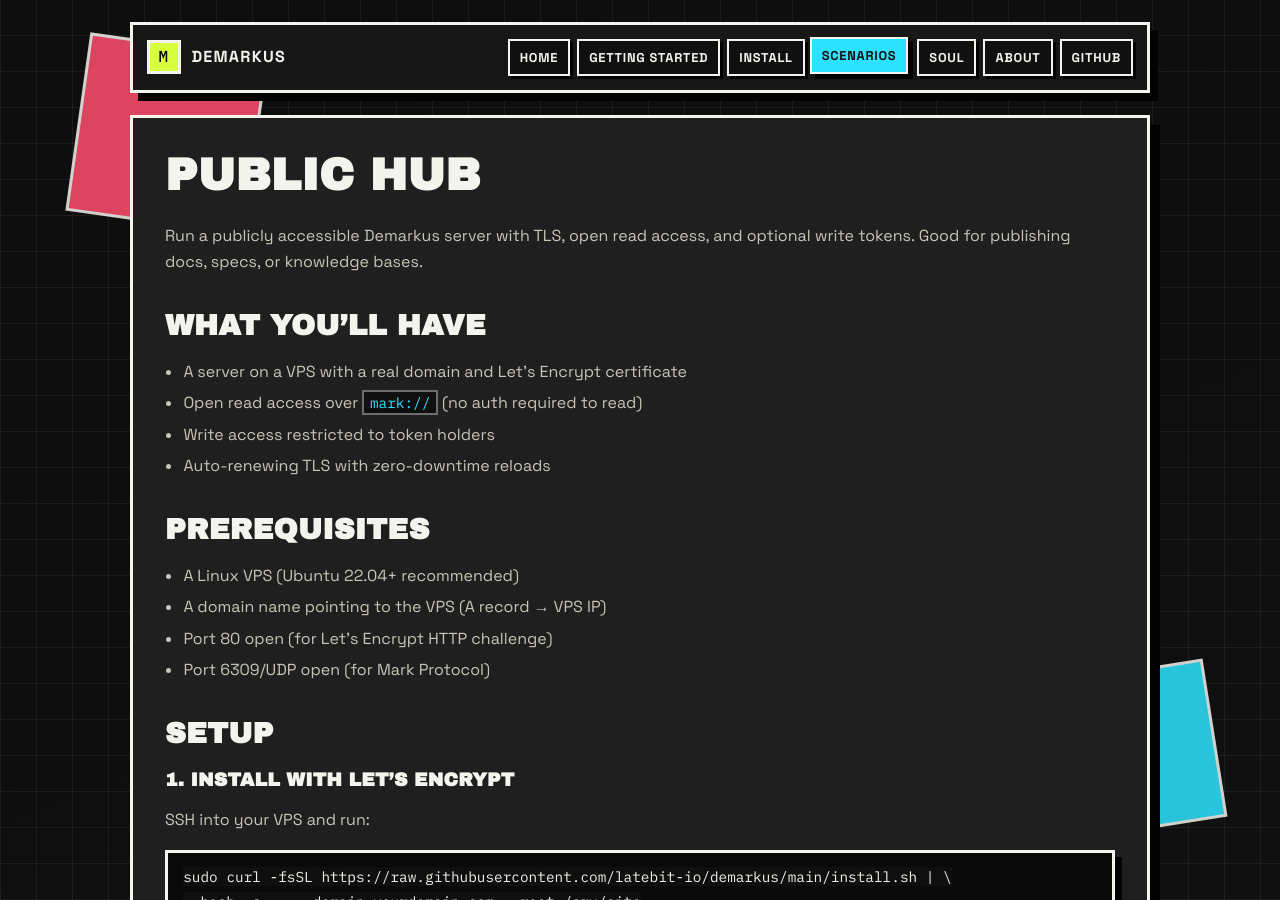
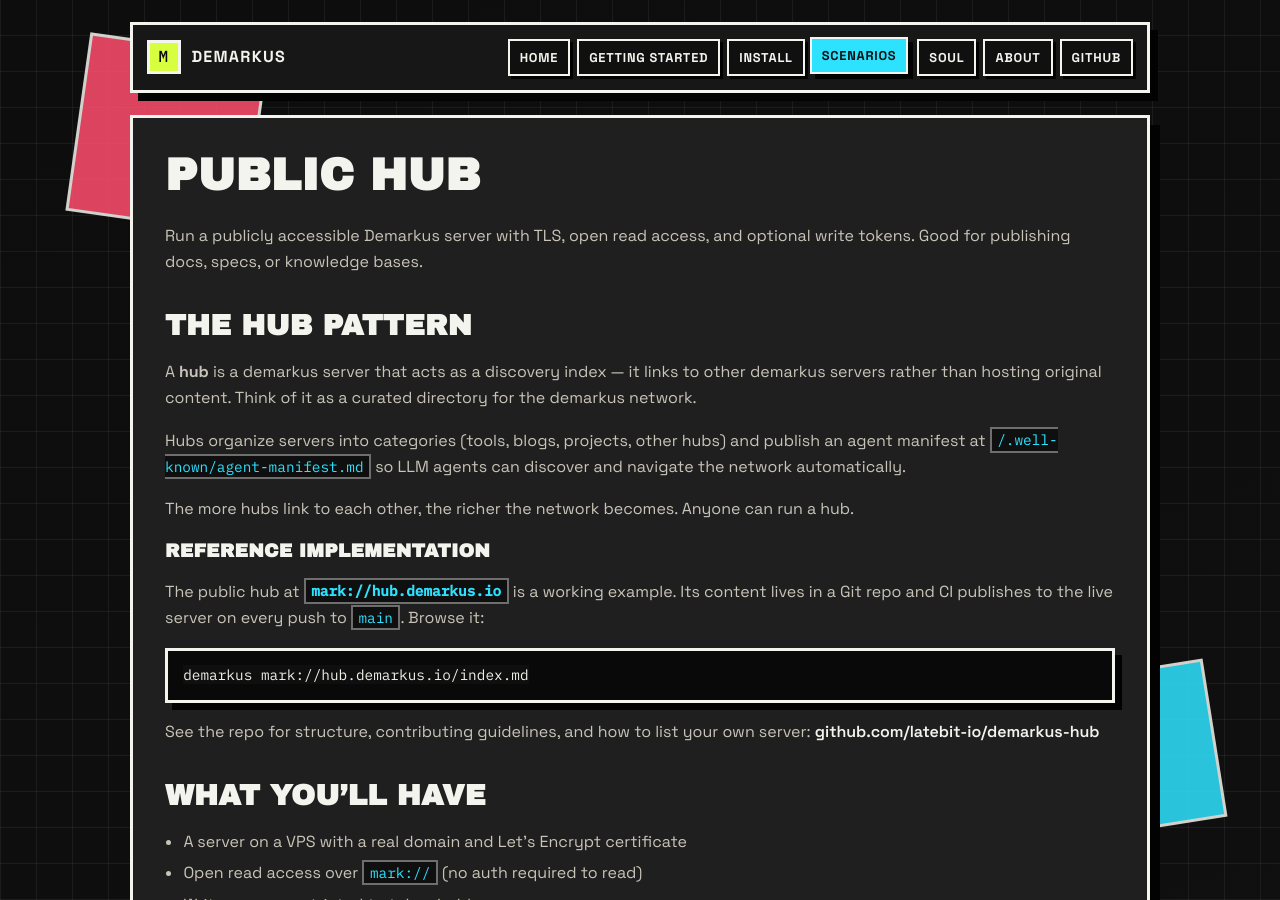
Before and after one commit to latebit-io/demarkus, a Jekyll site: the page built from scenarios/public-hub.md, in a window 1280 px wide and 900 px high. Built offline with Jekyll 4.4.1, drawn with Linux system fonts in a browser that asks for light colours.

Commit message:
doc: document hub pattern

````diff
--- a/scenarios/public-hub.md
+++ b/scenarios/public-hub.md
@@ -7,6 +7,24 @@
 # Public Hub
 
 Run a publicly accessible Demarkus server with TLS, open read access, and optional write tokens. Good for publishing docs, specs, or knowledge bases.
+
+## The Hub Pattern
+
+A **hub** is a demarkus server that acts as a discovery index — it links to other demarkus servers rather than hosting original content. Think of it as a curated directory for the demarkus network.
+
+Hubs organize servers into categories (tools, blogs, projects, other hubs) and publish an agent manifest at `/.well-known/agent-manifest.md` so LLM agents can discover and navigate the network automatically.
+
+The more hubs link to each other, the richer the network becomes. Anyone can run a hub.
+
+### Reference Implementation
+
+The public hub at [`mark://hub.demarkus.io`](https://github.com/latebit-io/demarkus-hub) is a working example. Its content lives in a Git repo and CI publishes to the live server on every push to `main`. Browse it:
+
+```bash
+demarkus mark://hub.demarkus.io/index.md
+```
+
+See the repo for structure, contributing guidelines, and how to list your own server: [github.com/latebit-io/demarkus-hub](https://github.com/latebit-io/demarkus-hub)
 
 ## What you'll have
 
````
Also changed, not shown: index.md (+1 -0 lines).
